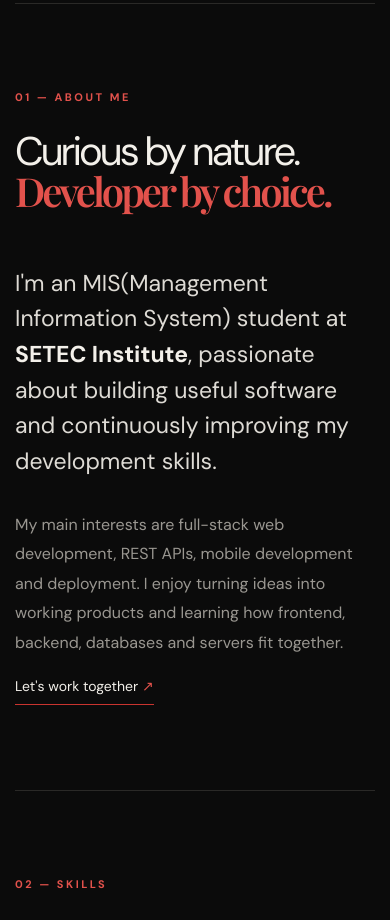
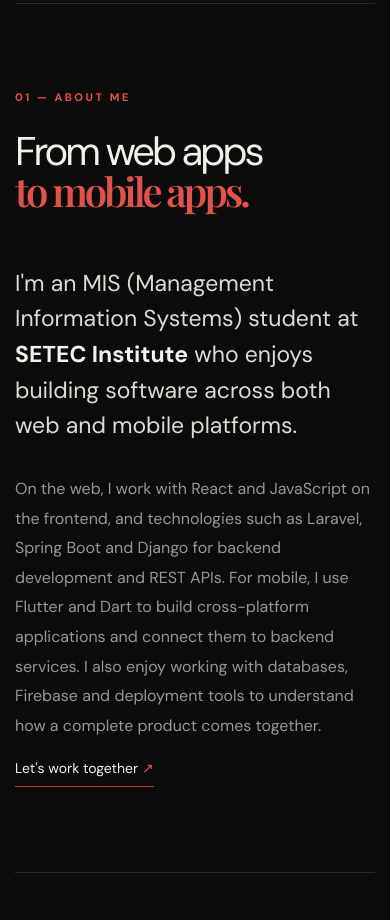
Before and after one commit to oeungrotha11/rotha_portfolio_reactjs, a React (Vite) app: page / in a window 390 px wide. Shown: the part 1260-2180 px from the top of the page. Built offline with nearby package versions, Linux system fonts and the light colour scheme; a web font is replaced by a local one.

Commit message:
Update portfolio to highlight web and Flutter mobile development

```diff
--- a/src/components/sections/AboutSection.jsx
+++ b/src/components/sections/AboutSection.jsx
@@ -6,10 +6,10 @@ import { section, eyebrow, heading, muted } from "../../constants/tailwind.js";
 export default function AboutSection() {
   return (
 <section id="about" className={`${section} grid grid-cols-[.8fr_1.2fr] gap-[100px] border-t border-[var(--line)] max-[800px]:grid-cols-1 max-[800px]:gap-[45px]`}>
-        <Reveal><p className={eyebrow}>01 — ABOUT ME</p><h2 className={heading}>Curious by nature.<br /><span className="font-serif text-[var(--accent-soft)]">Developer by choice.</span></h2></Reveal>
+        <Reveal><p className={eyebrow}>01 — ABOUT ME</p><h2 className={heading}>From web apps<br /><span className="font-serif text-[var(--accent-soft)]">to mobile apps.</span></h2></Reveal>
         <Reveal className="max-w-[650px] pt-2" delay={.12}>
-          <p className="mb-[30px] text-[23px] leading-[1.55] text-[var(--lead)]">I'm an MIS(Management Information System) student at <strong className="text-[var(--text)]">SETEC Institute</strong>, passionate about building useful software and continuously improving my development skills.</p>
-          <p className={`text-base leading-[1.85] ${muted}`}>My main interests are full-stack web development, REST APIs, mobile development and deployment. I enjoy turning ideas into working products and learning how frontend, backend, databases and servers fit together.</p>
+          <p className="mb-[30px] text-[23px] leading-[1.55] text-[var(--lead)]">I'm an MIS (Management Information Systems) student at <strong className="text-[var(--text)]">SETEC Institute</strong> who enjoys building software across both web and mobile platforms.</p>
+          <p className={`text-base leading-[1.85] ${muted}`}>On the web, I work with React and JavaScript on the frontend, and technologies such as Laravel, Spring Boot and Django for backend development and REST APIs. For mobile, I use Flutter and Dart to build cross-platform applications and connect them to backend services. I also enjoy working with databases, Firebase and deployment tools to understand how a complete product comes together.</p>
           <a className="mt-[18px] inline-block border-b border-[var(--accent)] pb-2 text-sm transition hover:text-[var(--accent)]" href="#contact">Let's work together <Arrow /></a>
         </Reveal>
       </section>
```
